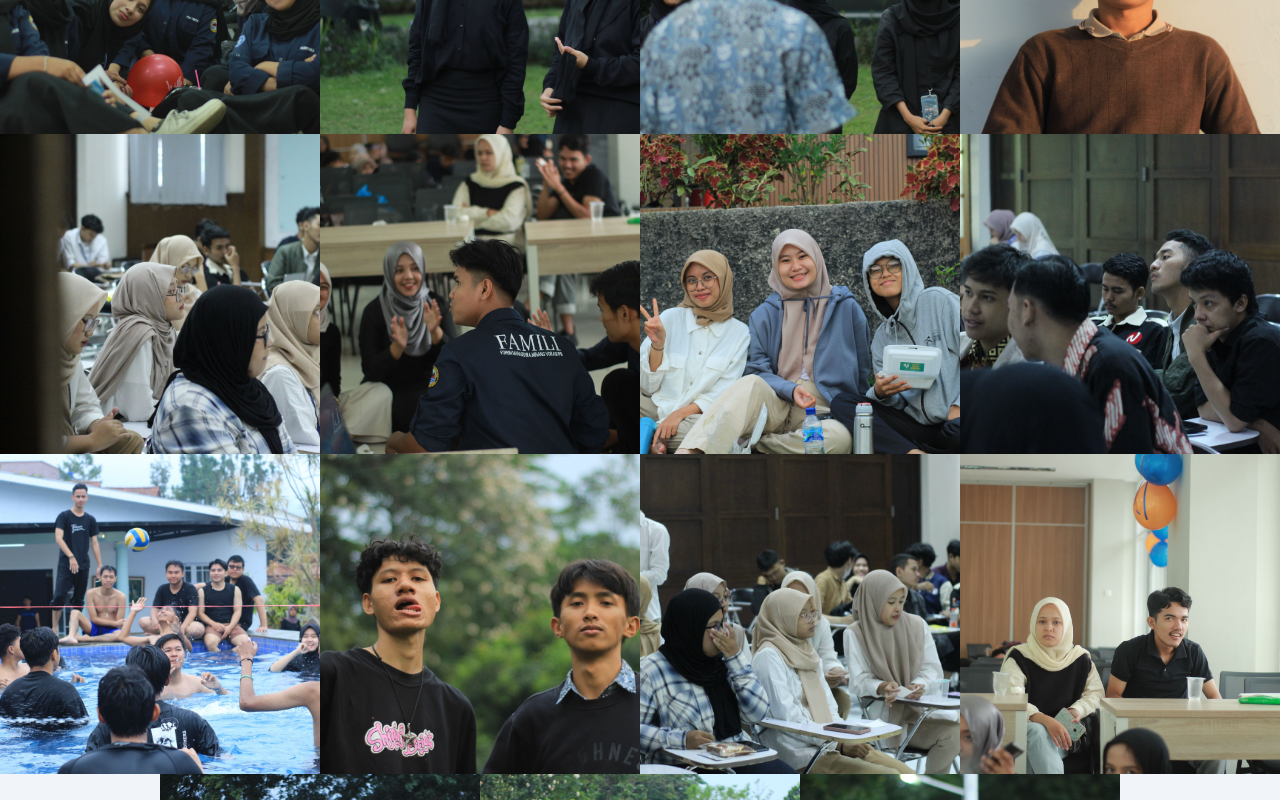
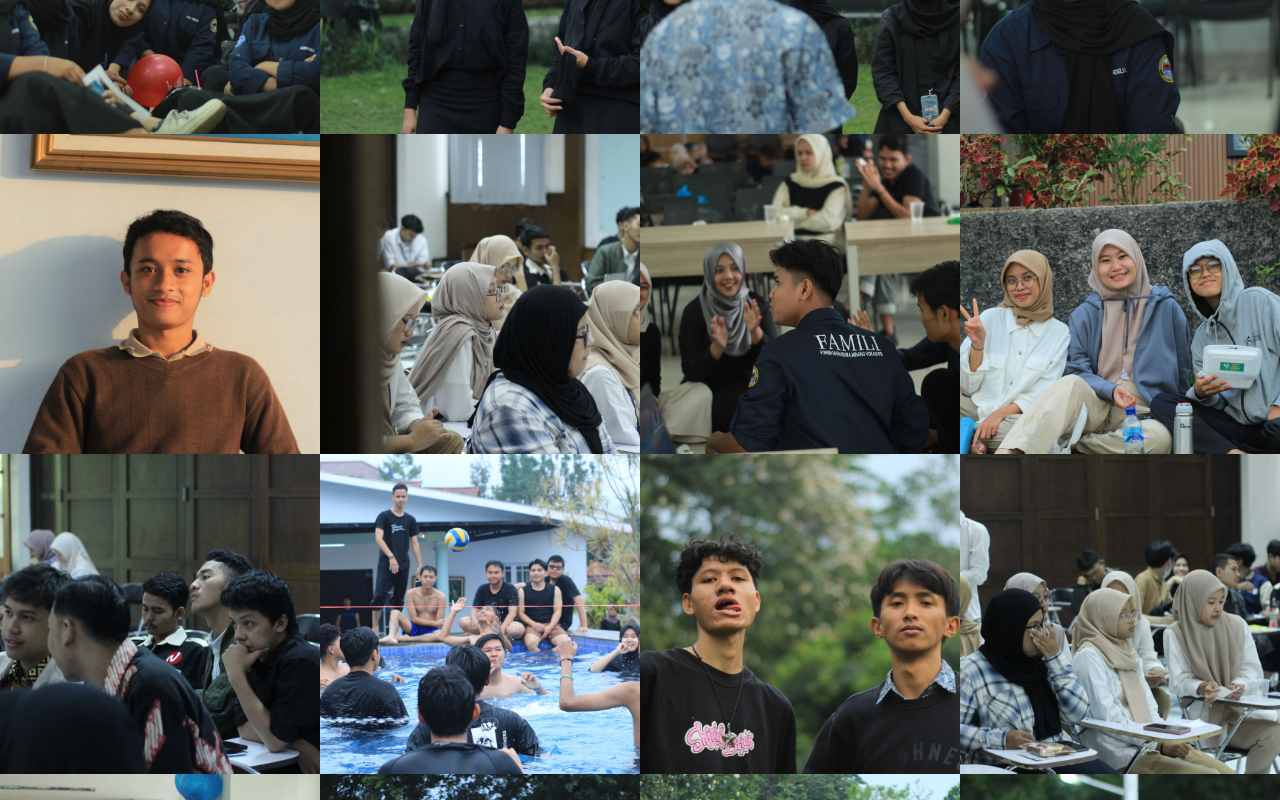
Before and after one commit to FaiqSr/porto-faiq, a Next.js app: page / in a window 1280 px wide. Shown: the part 4400-5200 px from the top of the page. Built offline with nearby package versions, Linux system fonts and the light colour scheme; a web font is replaced by a local one.

Commit message:
change: image ekstention from JPG to jpg

```diff
--- a/data/index.ts
+++ b/data/index.ts
@@ -54,17 +54,17 @@ export const galeryImage = [
   },
   {
     id: 2,
-    src: "./images/famili/2.JPG",
+    src: "./images/famili/2.jpg",
     alt: "img2"
   },
   {
     id: 3,
-    src: "./images/famili/4.JPG",
+    src: "./images/famili/4.jpg",
     alt: "img3"
   },
   {
     id: 4,
-    src: "./images/famili/5.JPG",
+    src: "./images/famili/5.jpg",
     alt: "img4"
   },
   {
@@ -74,62 +74,62 @@ export const galeryImage = [
   },
   {
     id: 6,
-    src: "./images/makrab/1.JPG",
+    src: "./images/makrab/1.jpg",
     alt: "img6"
   },
   {
     id: 7,
-    src: "./images/makrab/3.JPG",
+    src: "./images/makrab/3.jpg",
     alt: "img7"
   },
   {
     id: 8,
-    src: "./images/makrab/2.JPG",
+    src: "./images/makrab/2.jpg",
     alt: "img8"
   },
   {
     id: 9,
-    src: "./images/makrab/4.JPG",
+    src: "./images/makrab/4.jpg",
     alt: "img9"
   },
   {
     id: 10,
-    src: "./images/makrab/5.JPG",
+    src: "./images/makrab/5.jpg",
     alt: "img10"
   },
   {
     id: 11,
-    src: "./images/makrab/6.JPG",
+    src: "./images/makrab/6.jpg",
     alt: "img11"
   },
   {
     id: 12,
-    src: "./images/timses/1.JPG",
+    src: "./images/timses/1.jpg",
     alt: "img12"
   },
   {
     id: 13,
-    src: "./images/timses/2.JPG",
+    src: "./images/timses/2.jpg",
     alt: "img13"
   },
   {
     id: 14,
-    src: "./images/timses/3.JPG",
+    src: "./images/timses/3.jpg",
     alt: "img14"
   },
   {
     id: 15,
-    src: "./images/timses/4.JPG",
+    src: "./images/timses/4.jpg",
     alt: "img15"
   },
   {
     id: 16,
-    src: "./images/timses/5.JPG",
+    src: "./images/timses/5.jpg",
     alt: "img16"
   },
   {
     id: 17,
-    src: "./images/timses/6.JPG",
+    src: "./images/timses/6.jpg",
     alt: "img17"
   },
   {
@@ -144,22 +144,27 @@ export const galeryImage = [
   },
   {
     id: 20,
-    src: "./images/micro/3.JPG",
+    src: "./images/micro/3.jpg",
     alt: "img20"
   },
   {
     id: 21,
-    src: "./images/micro/4.JPG",
+    src: "./images/micro/4.jpg",
     alt: "img21"
   },
   {
     id: 22,
-    src: "./images/micro/5.JPG",
+    src: "./images/micro/5.jpg",
     alt: "img22"
   },
   {
     id: 23,
-    src: "./images/micro/6.JPG",
+    src: "./images/micro/6.jpg",
     alt: "img23"
   },
+  {
+    id: 24,
+    src: "./images/famili/3.jpg",
+    alt: "img24"
+  },
 ]
```
